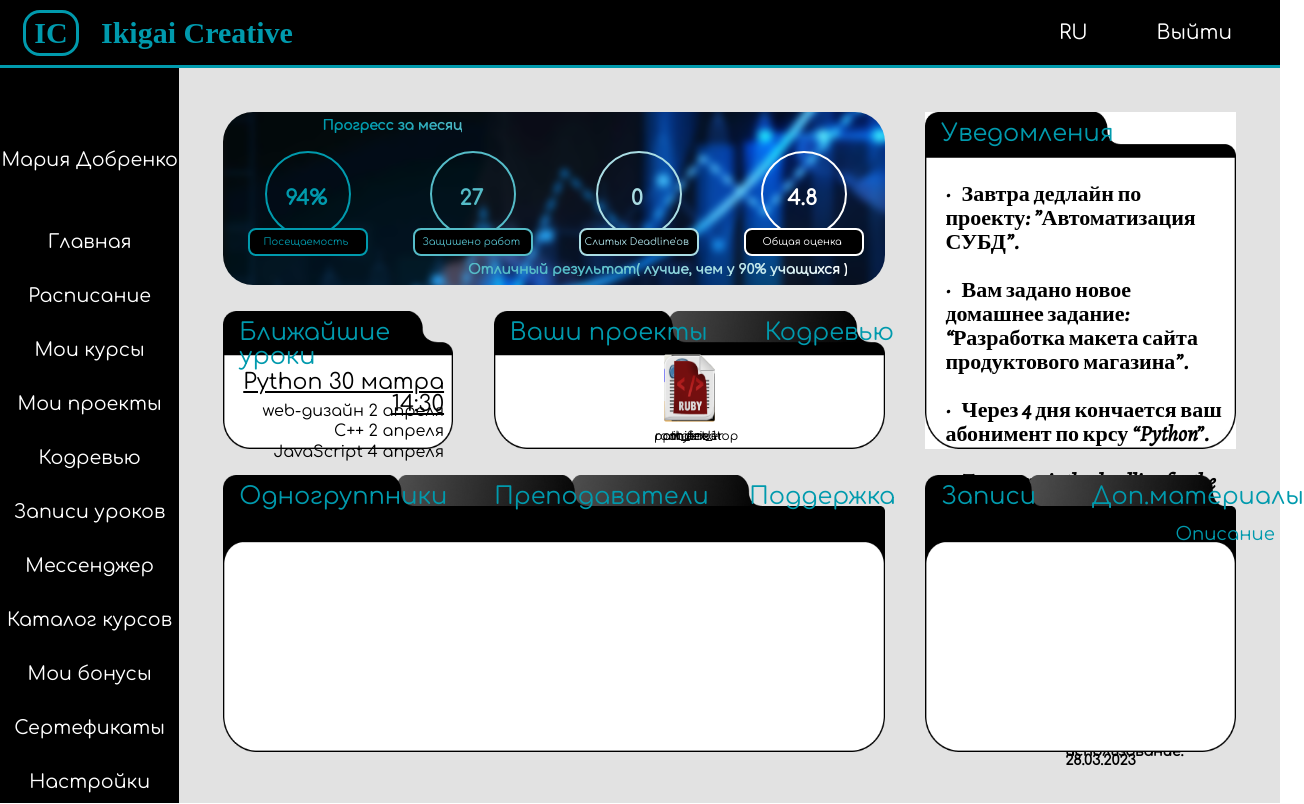
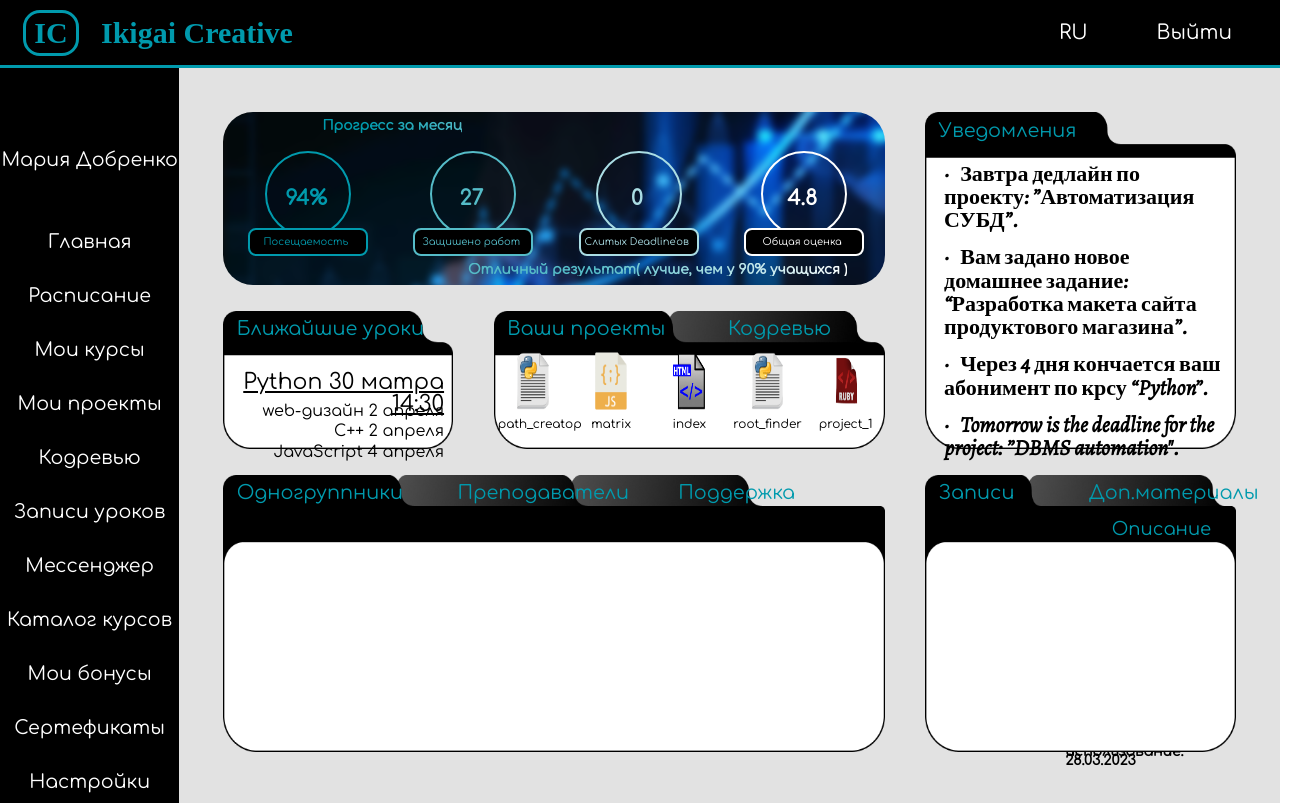
Before and after one commit to IC-Team-AA/IC-Project, a plain HTML site: page templates/LC.html in a window 1280 px wide. Shown: the whole page, 1304 px wide, since content can reach past the window. Drawn offline with nearby package versions, Linux system fonts and the light colour scheme.

Commit message:
last 12.04

```diff
--- a/static/css/lc_main.css
+++ b/static/css/lc_main.css
@@ -27,17 +27,17 @@
     --header_font_size: 24px;
 
     /*Отспуты*/
-    --top_forms_header: 10px;
-    --left_forms_header: 16px;
-    --top_forms_preheader: 50px;
-    --left_forms_preheader: 250px;
-    --p_beet_clicks: 255px;
+    --top_forms_header: 0.45em;
+    --left_forms_header: 0.7em;
+    --top_forms_preheader: 2.5em;
+    --left_forms_preheader: 60%;
+    --p_beet_clicks: 11.5em;
 
     --top_lessons_title: 60px;
     --top_lessons_text: 90px;
 
-    --top_ntf_text: 70px;
-    --left_ntf_text: 20px;
+    --top_ntf_text: 15%;
+    --left_ntf_text: 5%;
 
     --top_records_video_and_title: 30%;
     --left_records_video: 5%;
@@ -55,7 +55,7 @@
 }
 
 .form_header{
-    font-size: var(--header_font_size);
+    font-size: min(2.4vh, 3vw);
     color: var(--header_color);
     top: var(--top_forms_header);
     left: var(--left_forms_header);
@@ -140,14 +140,20 @@
 /*---------------------------------------------------------------------------*/
 
 /*------------------Отступы для формы уведомления----------------------------*/
+#ntf_wrapper{
+    width: 94%;
+    height: 85%;
+    bottom:0;
+    right: 0;
+}
 #ntf_text{
-    top: var(--top_ntf_text);
-    left: var(--left_ntf_text);
+    position: relative;
     font-size: var(--font_size_ntf_text_and_lessons_title);
-    width: 90%;
+    width: 95%;
+    padding-bottom: 5%;
     font-weight: 600;
     font-family: "Alegreya";
-    line-height: 1.5rem;
+    line-height: 1.05em;
 }
 /*---------------------------------------------------------------------------*/
 
@@ -190,19 +196,22 @@
 /*---------------------------------------------------------------------------*/
 
 /*------------------Отступы для формы ваши проекты---------------------------*/
-#projects{
+#projects_wrapper{
+    width: 100%;
+    height: 100%;
+    justify-content: space-around;
     display: flex;
-    justify-content: center;
+    z-index: 1;
 }
 .projects_block{
-    z-index: 1;
-    padding-top: 11%;
+    padding-top: 10.5%;
     width: 18%;
     text-align: center;
 }
 .projects_photo{
-    width: 51px;
-    height: 68px;
+    width: 45%;
+    height: 60%;
+    object-fit: 100% auto;
 }
 .projects_text{
     font-size: var(--projects_font_size);
--- a/static/scripts/main_page_markup.js
+++ b/static/scripts/main_page_markup.js
@@ -18,9 +18,7 @@ function setFormSize() {
 
 function setRelativeFont(elementID, relativeElementID, percent){
     let relativeElement = document.getElementById(relativeElementID);
-    console.log(relativeElement);
     const elements = document.querySelectorAll(elementID);
-    console.log(elements);
     elements.forEach(
         function (element) {
             element.style.fontSize = `${parseInt(Math.sqrt(relativeElement.offsetHeight**2 + relativeElement.offsetWidth**2)) * (percent/100)}px`;
@@ -32,6 +30,7 @@ window.onload = function () {
     setRelativeFont('#areas_progress > div', 'progress', 3);
     setRelativeFont('#point_progress > div', 'point_progress', 1.5);
     setRelativeFont('#progress > span', 'progress', 2);
+    setRelativeFont('#ntf > div', 'ntf', 4);
     setFormSize();
 }
 
@@ -39,5 +38,6 @@ window.onresize = function(){
     setRelativeFont('#areas_progress > div', 'progress', 3);
     setRelativeFont('#point_progress > div', 'point_progress', 1.5);
     setRelativeFont('#progress > span', 'progress', 2);
+    setRelativeFont('#ntf > #ntf_wrapper > #ntf_text', 'ntf', 4);
     setFormSize();
 }
--- a/templates/LC.html
+++ b/templates/LC.html
@@ -80,6 +80,7 @@
                 <div id="projects">
                     <span class="absolute form_header">Ваши проекты</span>
                     <span class="absolute form_header" id="forms_header_msg">Кодревью</span>
+                    <div id="projects_wrapper">
                         <div class="projects_block">
                             <img class="projects_photo" src="/static/img/projects/python.png">
                             <p class="form_text projects_text">path_creatop</p>
@@ -100,6 +101,7 @@
                             <img class="projects_photo" src="/static/img/projects/ruby.png">
                             <p class="form_text projects_text">project_1</p>
                         </div>
+                    </div>
                     <img class="widget_form" id="bg2" src="/static/img/form_projects.png">
                 </div>
                 <div id="msg">
@@ -110,12 +112,17 @@
                 </div>
                 <div id="ntf">
                     <span class="absolute form_header">Уведомления</span>
-                    <span class="absolute form_text" id="ntf_text">· &nbsp&nbspЗавтра дедлайн по проекту: ”Автоматизация СУБД”.<br><br>
-                        · &nbsp&nbspВам задано новое домашнее задание: “Разработка макета сайта продуктового магазина”.<br><br>
-                        · &nbsp&nbspЧерез 4 дня кончается ваш абонимент по крсу “Python”.<br><br>
-                        · &nbsp&nbspTomorrow is the deadline for the project: ”DBMS automation".
-                    </span>
-                    <img class="widget_form" src="/static/img/form_ntf.jpg">
+                    <div id="ntf_wrapper">
+                        <div class="form_text" id="ntf_text">
+                            · &nbsp&nbspЗавтра дедлайн по проекту: ”Автоматизация СУБД”.</div>
+                        <div class="form_text" id="ntf_text">
+                            · &nbsp&nbspВам задано новое домашнее задание: “Разработка макета сайта продуктового магазина”.</div>
+                        <div class="form_text" id="ntf_text">
+                            · &nbsp&nbspЧерез 4 дня кончается ваш абонимент по крсу “Python”.</div>
+                        <div class="form_text" id="ntf_text">
+                            · &nbsp&nbspTomorrow is the deadline for the project: ”DBMS automation".</div>
+                    </div>
+                    <img class="widget_form" src="/static/img/form_ntf.png">
                 </div>
                 <div id="records" class="form_text">
                     <span class="absolute form_header">Записи</span>
```
Also changed, not shown: static/img/form_ntf.jpg (deleted). Lines whose indentation alone changed are shown as unchanged.
